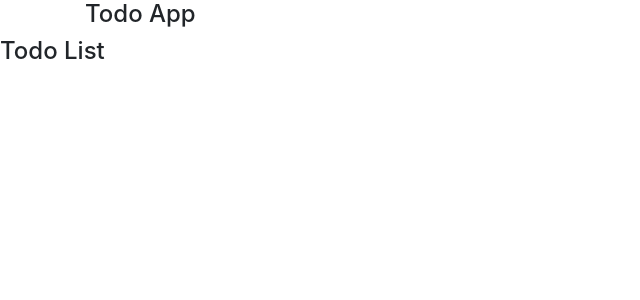
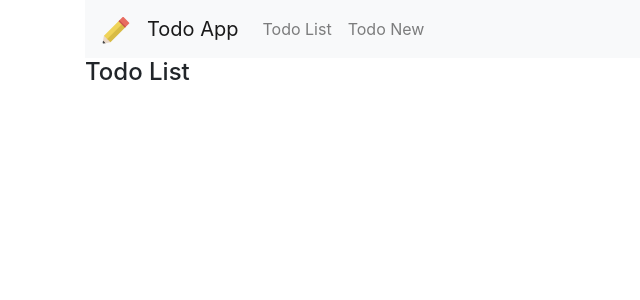
Before and after one commit to Minhshi/mern-todo-app, a React (Create React App) app: page / in a window 1280 px wide. Shown: the top 300 px of the page, without its empty margins (0-640 px from the left). Built offline with nearby package versions, Linux system fonts and the light colour scheme.

Commit message:
Add navbar

```diff
--- a/src/components/App.js
+++ b/src/components/App.js
@@ -1,6 +1,7 @@
 import React from "react";
 import { BrowserRouter as Router, Route, Link } from "react-router-dom";
 import "bootstrap/dist/css/bootstrap.min.css";
+import logo from "../pencil.svg";
 import TodoList from "./TodoList";
 import TodoNew from "./TodoNew";
 import TodoEdit from "./TodoEdit";
@@ -10,11 +11,32 @@
     return (
       <Router>
         <div className="container">
-          <h4>Todo App</h4>
+          <nav className="navbar navbar-expand-lg navbar-light bg-light">
+            <a className="navbar-brand" href="#" target="_blank">
+              <img src={logo} alt="logo" width="30" height="30" />
+            </a>
+            <Link to="/" className="navbar-brand">
+              Todo App
+            </Link>
+            <div className="collapse navbar-collapse">
+              <ul className="navbar-nav mr-auto">
+                <li className="navbar-item">
+                  <Link to="/" className="nav-link">
+                    Todo List
+                  </Link>
+                </li>
+                <li className="navbar-item">
+                  <Link to="/new" className="nav-link">
+                    Todo New
+                  </Link>
+                </li>
+              </ul>
+            </div>
+          </nav>
+          <Route exact path="/" component={TodoList} />
+          <Route exact path="/new" component={TodoNew} />
+          <Route exact path="/edit/:id" component={TodoEdit} />
         </div>
-        <Route exact path="/" component={TodoList} />
-        <Route exact path="/new" component={TodoNew} />
-        <Route exact path="/edit/:id" component={TodoEdit} />
       </Router>
     );
   }
```
Also changed, not shown: src/pencil.svg (added).
